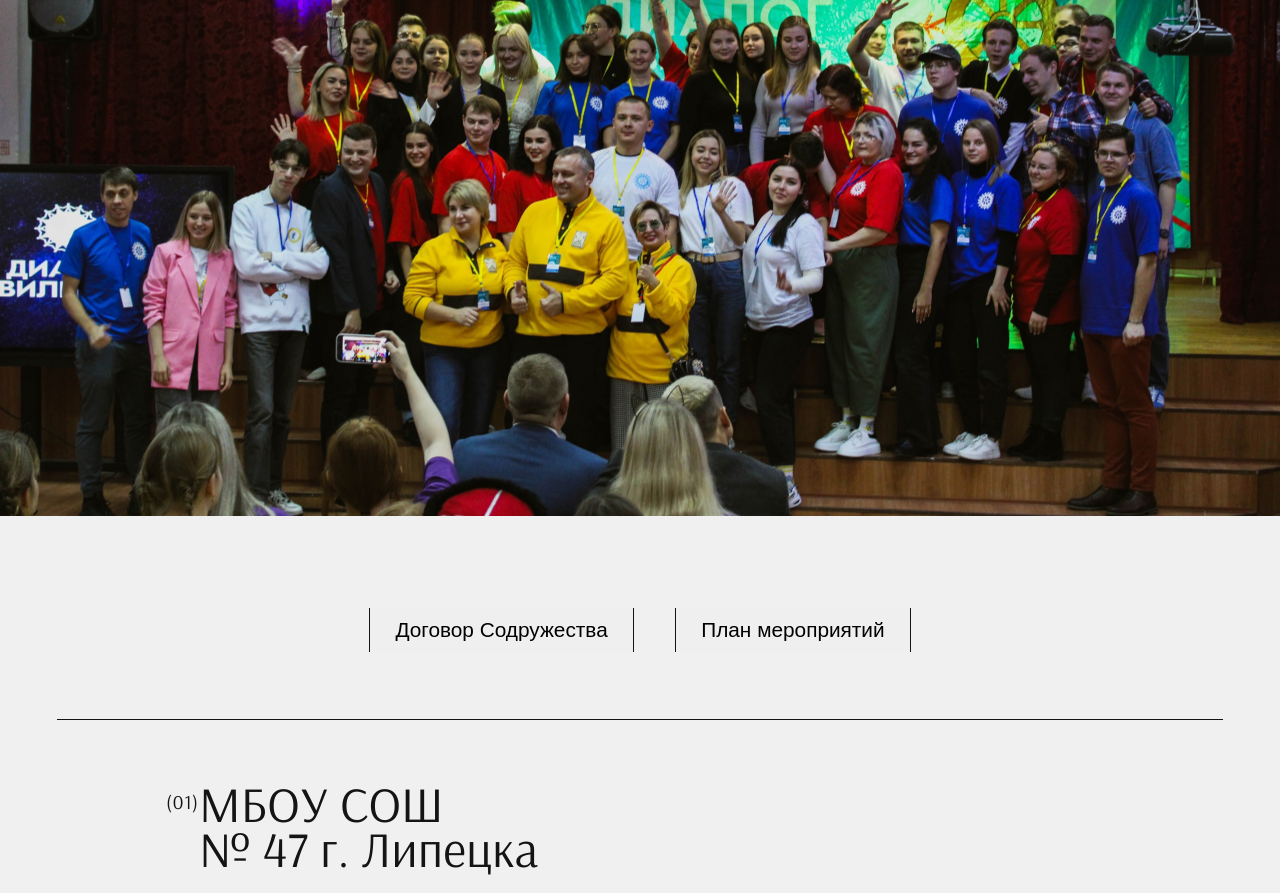
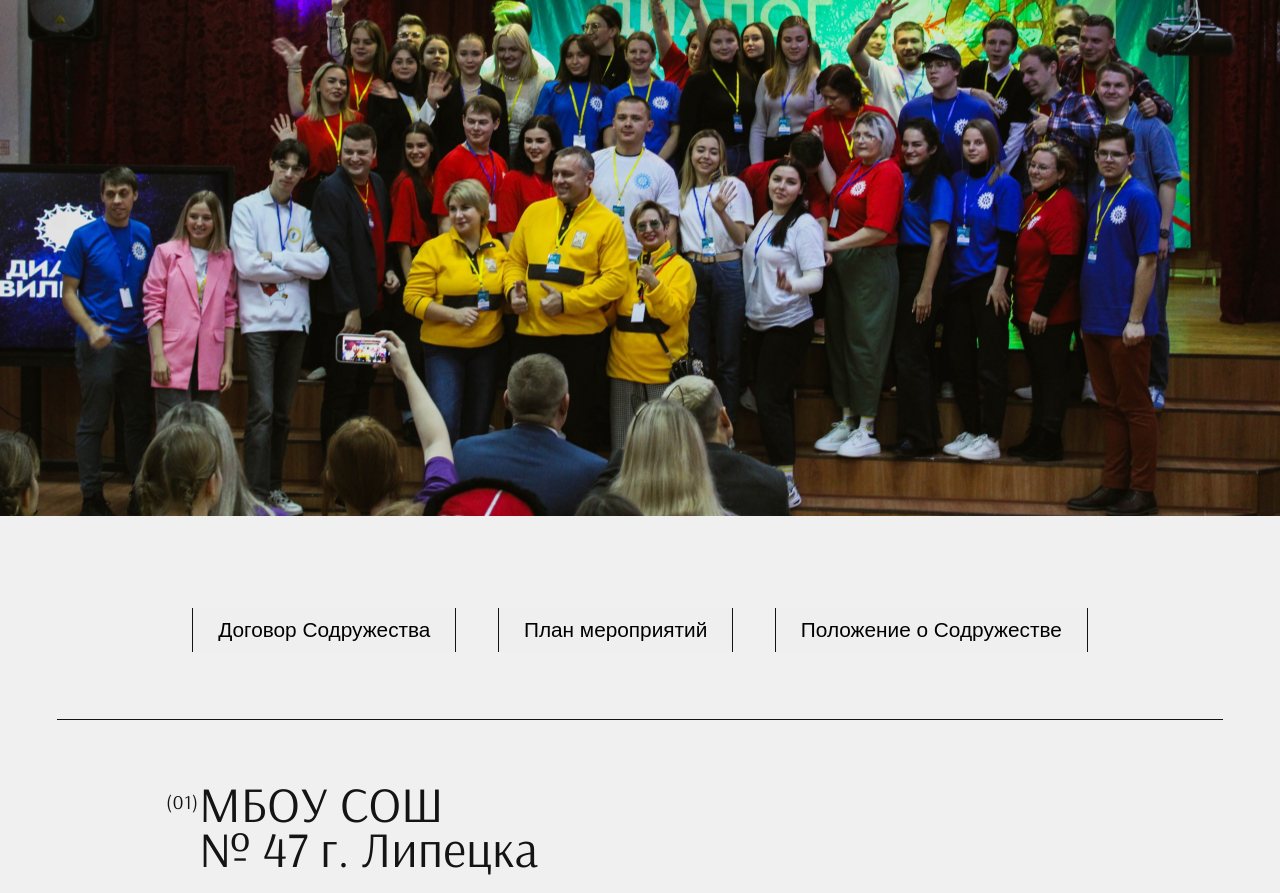
Before and after one commit to VladimirStega/sodruzhestvo-dialoga, a plain HTML site: page index.html in a window 1280 px wide. Shown: the part 204-1097 px from the top of the page. Drawn offline with Linux system fonts and the light colour scheme.

Commit message:
add btn Regulations

```diff
--- a/index.html
+++ b/index.html
@@ -21,6 +21,7 @@
 	<div class="btn__list">
 		<button class="btn__downlod" onclick="downloadAgreement()">Договор Содружества</button>
 		<button class="btn__downlod" onclick="downloadPlan()">План мероприятий</button>
+		<button class="btn__downlod" onclick="downloadRegulations()">Положение о Содружестве</button>
 	</div>
 
 	<div class="magic-list">
--- a/js/app.js
+++ b/js/app.js
@@ -34,3 +34,12 @@ function downloadPlan() {
     link.target = "_blank"; // Открывать в новом окне
     link.click();
 }
+
+function downloadRegulations() {
+  var filename = "example.txt"; // Замените на фактическое имя файла
+  var link = document.createElement('a');
+  link.href = "https://docs.google.com/document/d/1irW4rQ0sIFU8-D4jzB3R0cn1JkOxKI_wZNPmHcFttks/edit"; // Замените на фактическую ссылку
+  link.download = filename;
+  link.target = "_blank"; // Открывать в новом окне
+  link.click();
+}
```
